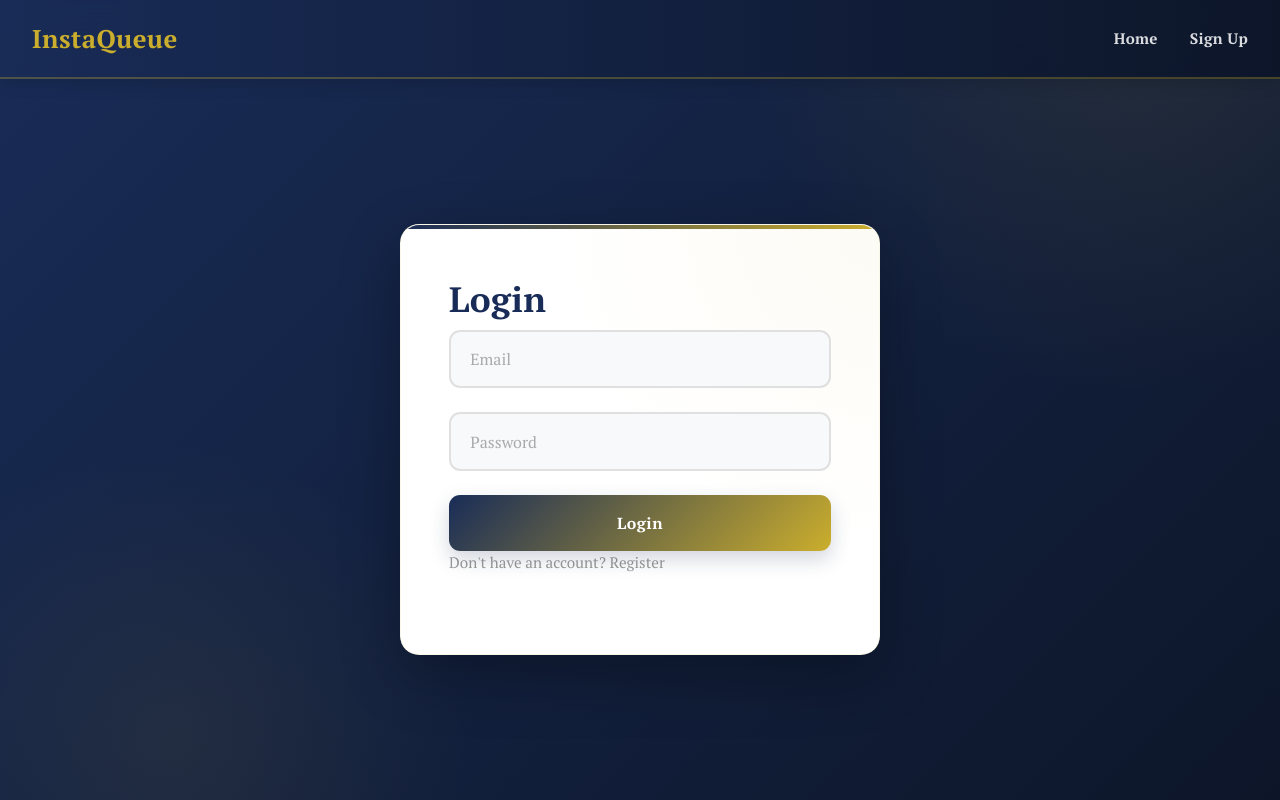
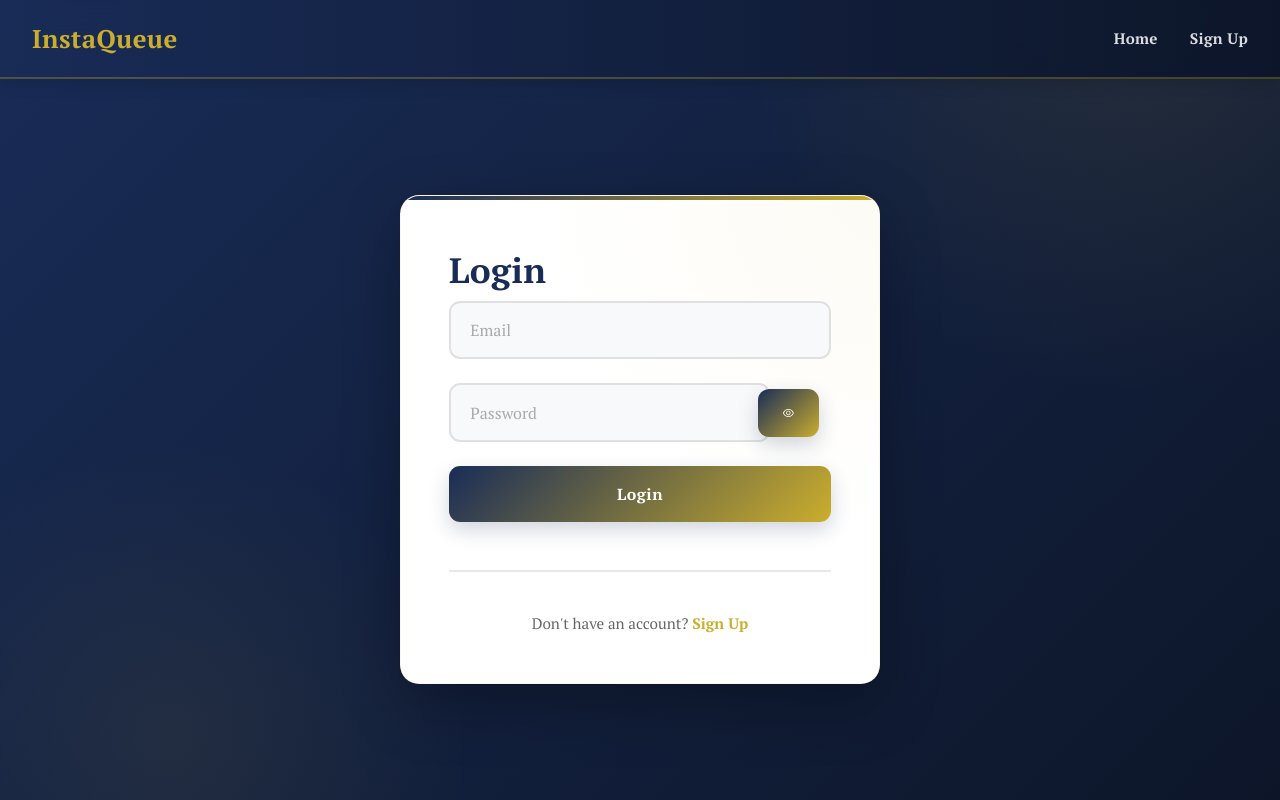
Before and after one commit to Miabritacreations/INSTAQUEUE.2, a React (Vite) app in the folder frontend/: page /login in a window 1280 px wide. Built offline with nearby package versions, Linux system fonts and the light colour scheme.

Commit message:
feat: Enhance authentication forms with password visibility toggle and improved styles

```diff
--- a/frontend/src/pages/Login.tsx
+++ b/frontend/src/pages/Login.tsx
@@ -1,11 +1,13 @@
 import React, { useState } from 'react';
 import { useNavigate } from 'react-router-dom';
+import { AiOutlineEye, AiOutlineEyeInvisible } from 'react-icons/ai';
 import { useAuth } from '../context/AuthContext';
 import '../styles/Auth.css';
 
 export const Login: React.FC = () => {
   const [email, setEmail] = useState('');
   const [password, setPassword] = useState('');
+  const [showPassword, setShowPassword] = useState(false);
   const [error, setError] = useState('');
   const [loading, setLoading] = useState(false);
   const navigate = useNavigate();
@@ -49,20 +51,32 @@ export const Login: React.FC = () => {
               onChange={(e) => setEmail(e.target.value)}
               required
             />
+            <div className="password-field">
               <input
-              type="password"
+                type={showPassword ? 'text' : 'password'}
                 placeholder="Password"
                 value={password}
                 onChange={(e) => setPassword(e.target.value)}
                 required
               />
+              <button
+                type="button"
+                className="password-toggle"
+                onClick={() => setShowPassword(!showPassword)}
+                aria-label="Toggle password visibility"
+              >
+                {showPassword ? <AiOutlineEyeInvisible /> : <AiOutlineEye />}
+              </button>
+            </div>
             <button type="submit" disabled={loading}>
               {loading ? 'Logging in...' : 'Login'}
             </button>
           </form>
+          <div className="auth-link-container">
             <p>
-            Don't have an account? <a href="/register">Register</a>
+              Don't have an account? <a href="/register">Sign Up</a>
             </p>
+          </div>
         </div>
       </div>
     </div>
--- a/frontend/src/pages/Register.tsx
+++ b/frontend/src/pages/Register.tsx
@@ -1,5 +1,6 @@
 import React, { useState } from 'react';
 import { useNavigate } from 'react-router-dom';
+import { AiOutlineEye, AiOutlineEyeInvisible } from 'react-icons/ai';
 import { useAuth } from '../context/AuthContext';
 import '../styles/Auth.css';
 
@@ -7,6 +8,7 @@ export const Register: React.FC = () => {
   const [name, setName] = useState('');
   const [email, setEmail] = useState('');
   const [password, setPassword] = useState('');
+  const [showPassword, setShowPassword] = useState(false);
   const [error, setError] = useState('');
   const [loading, setLoading] = useState(false);
   const navigate = useNavigate();
@@ -57,22 +59,34 @@ export const Register: React.FC = () => {
               onChange={(e) => setEmail(e.target.value)}
               required
             />
+            <div className="password-field">
               <input
-              type="password"
+                type={showPassword ? 'text' : 'password'}
                 placeholder="Password"
                 value={password}
                 onChange={(e) => setPassword(e.target.value)}
                 required
               />
+              <button
+                type="button"
+                className="password-toggle"
+                onClick={() => setShowPassword(!showPassword)}
+                aria-label="Toggle password visibility"
+              >
+                {showPassword ? <AiOutlineEyeInvisible /> : <AiOutlineEye />}
+              </button>
+            </div>
             <button type="submit" disabled={loading}>
               {loading ? 'Registering...' : 'Register'}
             </button>
           </form>
+          <div className="auth-link-container">
             <p>
               Already have an account? <a href="/login">Sign in</a>
             </p>
           </div>
         </div>
       </div>
+    </div>
   );
 };
--- a/frontend/src/styles/Auth.css
+++ b/frontend/src/styles/Auth.css
@@ -187,6 +187,46 @@
   font-family: inherit;
 }
 
+.password-field {
+  position: relative;
+  display: flex;
+  align-items: center;
+}
+
+.password-field input {
+  width: 100%;
+  padding: 0.95rem 1.2rem;
+  padding-right: 3.5rem;
+  border: 2px solid #e0e0e0;
+  border-radius: 0.7rem;
+  font-size: 1rem;
+  transition: all 0.3s cubic-bezier(0.175, 0.885, 0.32, 1.275);
+  background: #f8f9fa;
+  font-family: inherit;
+}
+
+.password-toggle {
+  position: absolute;
+  right: 0.75rem;
+  background: none;
+  border: none;
+  cursor: pointer;
+  color: #999;
+  display: flex;
+  align-items: center;
+  justify-content: center;
+  font-size: 1.2rem;
+  padding: 0.5rem;
+  transition: all 0.3s ease;
+  z-index: 10;
+}
+
+.password-toggle:hover {
+  color: var(--color-accent);
+  transform: scale(1.15);
+}
+
+.password-field input:focus,
 .form-group input:focus,
 .auth-card input:focus {
   outline: none;
@@ -261,8 +301,8 @@
 
 .auth-link-container {
   text-align: center;
-  margin-top: 2rem;
-  padding-top: 2rem;
+  margin-top: 3rem;
+  padding-top: 2.5rem;
   border-top: 2px solid #e8e8e8;
   position: relative;
   z-index: 2;
```
Also changed, not shown: 1 other file (tests, documents, lock files or other folders). Lines whose indentation alone changed are shown as unchanged.
